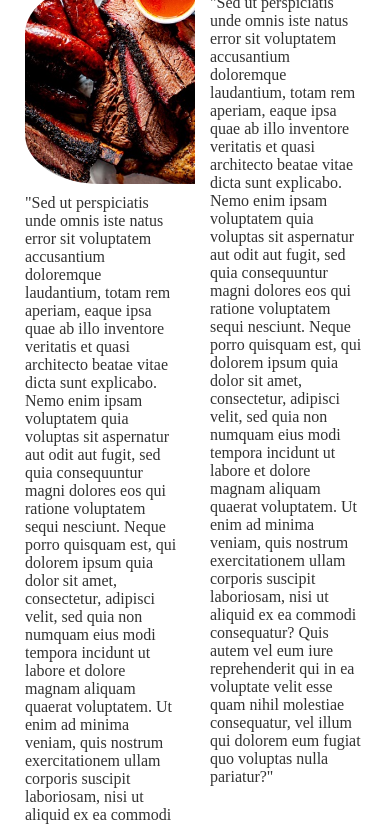
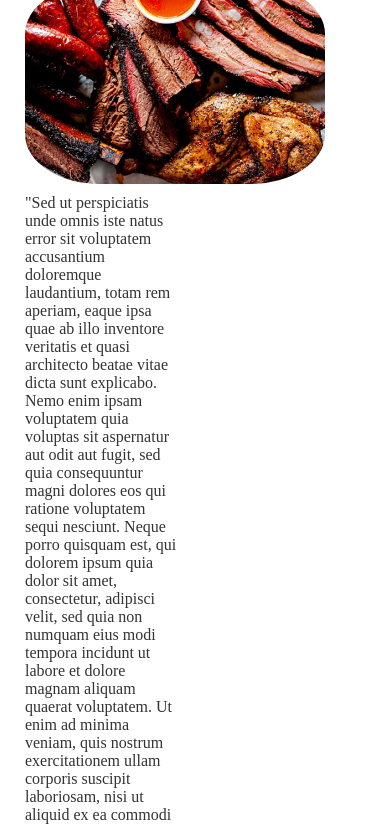
Before and after one commit to EvMad/bbq-sass, a website: page index.html in a window 390 px wide. Shown: the part 394-1220 px from the top of the page. Drawn offline with Linux system fonts and the light colour scheme.

Commit message:
.row for-size phone only flex-direction column

```diff
--- a/assets/scss/input.scss
+++ b/assets/scss/input.scss
@@ -213,6 +213,12 @@ i {
     flex-direction: row;
     justify-content: center;
     flex-wrap: wrap;
+
+    @include for-size(phone-only) {
+        flex-direction: column;
+        align-items: flex-start;
+
+    }
 }
 
 
```
Also changed, not shown: assets/css/input.css, 1 other file.
